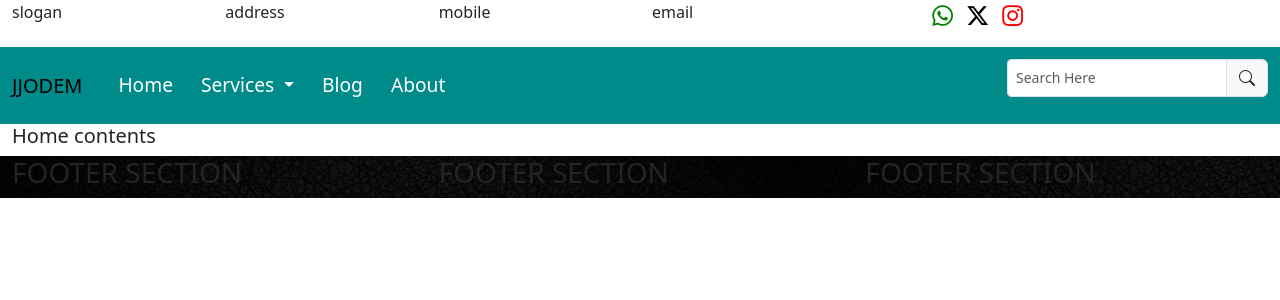
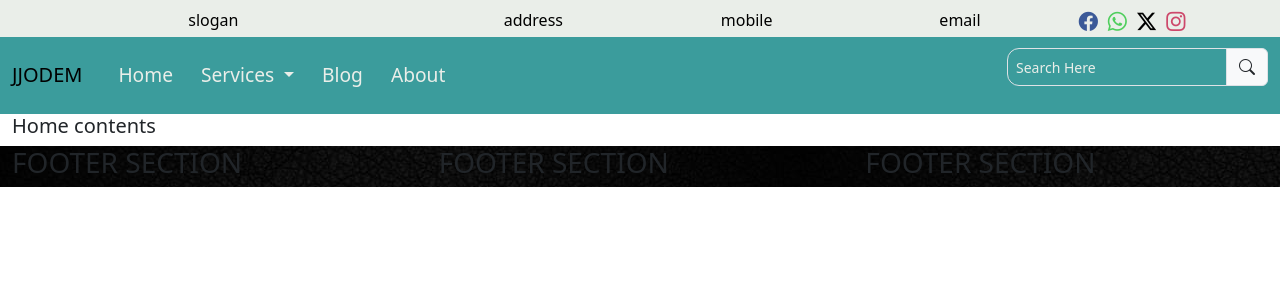
Before and after one commit to worladev/jjodem, a Django app: page / in a window 1280 px wide. Shown: the top 300 px of the page. Run offline with Django 5.2, Linux system fonts and the light colour scheme; some libraries are stand-ins or nearby versions.

Commit message:
modification to the menu bars

```diff
--- a/rentals/static/rentals/css/navbar.css
+++ b/rentals/static/rentals/css/navbar.css
@@ -1,5 +1,19 @@
+/*TOP NAV*/
+.top-nav{
+  background-color: #EAEEE9;
+}
+.top-nav div{
+    text-align: center;
+    margin-top:0.5em;
+    color: #000000;
+}
+
+/*MAIN NAV*/
+.nav-item{
+    background-color: #3B9C9C;
+}
 .nav-link a{
-    color: #ffffff;
+    color: #EAEEE9;
     font-size: 1.2em;
 }
 .nav-link a:hover{
@@ -10,39 +24,65 @@
 .nav-link li{
      margin-left: 12px;
 }
-.nav-items{
-    background-color: #008B8B;
+.dropdown-item{
+    color: #3B9C9C !important;
+    font-weight: medium !important;
 }
 
 /*SOCIALS*/
-.social{
+.social ul{
     margin-right: 10px;
     list-style-type: none;
+    background-color: #FFFFFF;
+    border-radius: 8px;
+    padding: 0px;
 }
-.social li{
-    display: inline;
+.social ul li{
+    display: inline-block;
+    float: left;
     margin-right: 10px;
+    padding: 0px;
 }
 .social li a{
-    font-size: 1.3em;
+    font-size: 1.2em;
 }
 .blue{
-    color: white;
+    color: #3B5998;
 }
 .green{
-    color: green;
+    color: #4FCE5D;
 }
 .black{
-    color: black;
+    color: #000000;
 }
 .red{
-    color: red;
+    color: #CD486B;
+}
+
+/*SEARCH BAR*/
+.form-style{
+    border-radius: 12px 0px 0px 12px !important;
+    background: transparent !important;
+    outline: none !important;
+    color: #000000 !important;
+}
+input::placeholder {
+    color: #EAEEE9 !important;
+}
+input:focus{
+    border: transparent !important;
 }
 
 
 /* MOBILE DISPLAY FOR TO NAV*/
 @media only screen and (max-width: 768px) {
-  .mobile-display {
-    display: none;
-  }
+    .mobile-display {
+        display: none;
+    }
 }
+
+@media only screen and (min-width: 768px) {
+    .desktop-display {
+        display: none;
+    }
+}
--- a/templates/navbar.html
+++ b/templates/navbar.html
@@ -21,14 +21,14 @@
 </head>
 <body>
     <!--TOP NAV BAR-->
-    <div class="row">
-        <div class="col-2 mobile-display">slogan</div>
+    <div class="row top-nav">
+        <div class="col-4 mobile-display">slogan</div>
         <div class="col-2 mobile-display">address</div>
         <div class="col-2 mobile-display">mobile</div>
         <div class="col-2 mobile-display">email</div>
-        <div class="col-4">
-            <!--Social Handles-->
-            <ul class="social">
+        <div class="col-2 mobile-display social">
+            <!--Social Handles 1-->
+            <ul>
                 <li>
                     <a href=""><i class="bi bi-facebook blue"></i></a>
                 </li>
@@ -47,7 +47,7 @@
 
     <!--MAIN NAVBAR-->
     <div class="row">
-        <nav class="navbar navbar-expand-lg nav-items">
+        <nav class="navbar navbar-expand-lg nav-item">
             <div class="container-fluid">
                 <a class="navbar-brand" href="#">JJODEM</a>
                 <button class="navbar-toggler" type="button" data-bs-toggle="collapse" data-bs-target="#navbarCollapse"
@@ -78,12 +78,31 @@
 
                     <form action="" class="">
                         <div class="input-group mb-3">
-                            <input type="text" class="form-control form-control-sm" placeholder="Search Here">
-                            <button type="submit" class="input-group-text btn-success">
+                            <input type="text" class="form-control form-control-sm form-style" placeholder="Search Here">
+                            <button type="submit" class="input-group-text btn-light">
                                 <i class="bi bi-search"></i>
                             </button>
                         </div>
                     </form>
+
+                    <!--Social Handles 2-->
+                    <div class="col-2 desktop-display social">
+                        <!--Social Handles-->
+                        <ul>
+                            <li>
+                                <a href=""><i class="bi bi-facebook blue"></i></a>
+                            </li>
+                            <li>
+                                <a href=""><i class="bi bi-whatsapp green"></i></a>
+                            </li>
+                            <li>
+                                <a href=""><i class="bi bi-twitter-x black"></i></a>
+                            </li>
+                            <li>
+                                <a href=""><i class="bi bi-instagram red"></i></a>
+                            </li>
+                        </ul>
+                    </div>
 
                 </div>
             </div>
```
